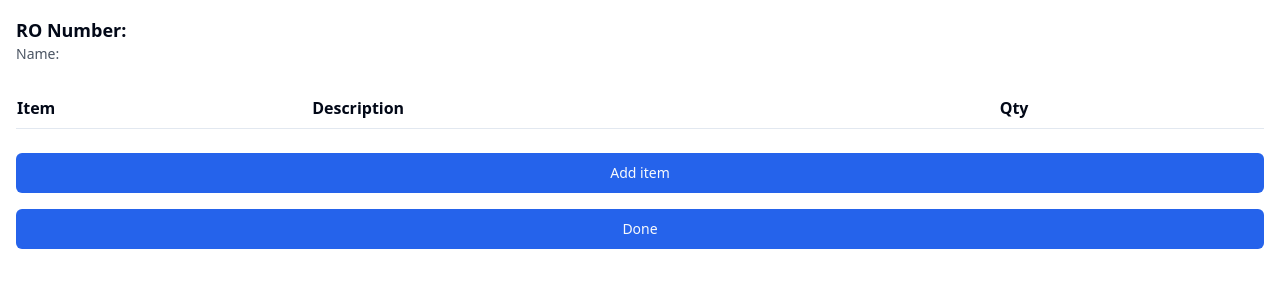
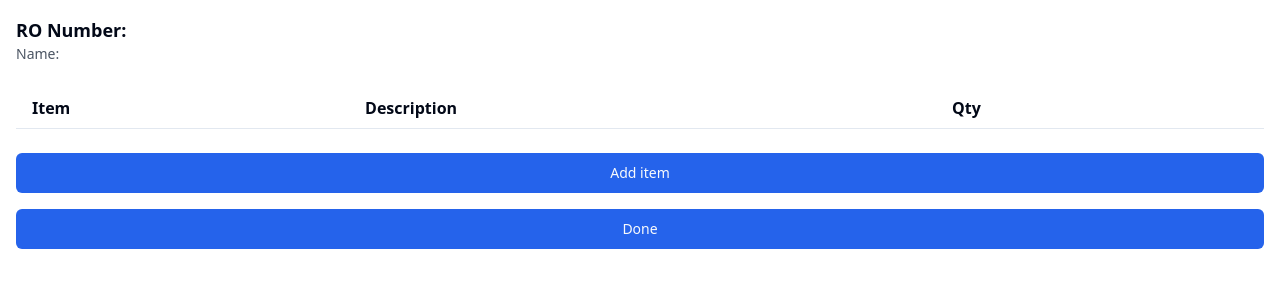
Before and after one commit to jojojobring/clipkeeper, a React (Vite) app: page /#/items in a window 1280 px wide. Shown: the top 300 px of the page. Built offline with nearby package versions, Linux system fonts and the light colour scheme.

Commit message:
Fix item description alignment
Correct the indentation of item descriptions in the invoice template to ensure they are left-aligned consistently.
[skip gpt_engineer]

```diff
--- a/src/components/items/ItemsTable.tsx
+++ b/src/components/items/ItemsTable.tsx
@@ -85,18 +85,18 @@ const ItemsTable = ({
       <table className="w-full border-collapse">
         <thead>
           <tr className="border-b">
-            <th className="text-left py-2">Item</th>
-            <th className="text-left py-2">Description</th>
-            <th className="text-left py-2">Qty</th>
+            <th className="text-left py-2 px-4">Item</th>
+            <th className="text-left py-2 px-4">Description</th>
+            <th className="text-left py-2 px-4">Qty</th>
             {!isReadOnly && <th className="w-10"></th>}
           </tr>
         </thead>
         <tbody>
           {items.map((item, index) => (
             <tr key={index} className="border-b">
-              <td className="py-2">{item.code}</td>
-              <td className="py-2">{item.description || 'Loading...'}</td>
-              <td className="py-2">
+              <td className="py-2 px-4">{item.code}</td>
+              <td className="py-2 px-4 text-left">{item.description || 'Loading...'}</td>
+              <td className="py-2 px-4">
                 {isReadOnly ? (
                   <span>{item.qty}</span>
                 ) : (
```
